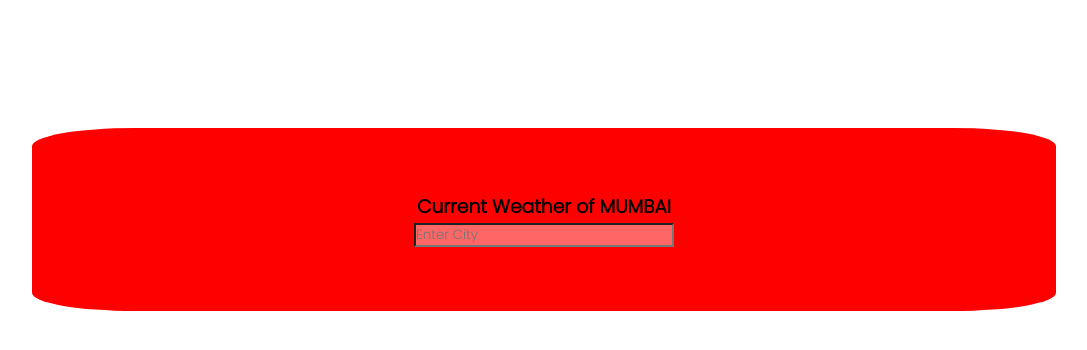
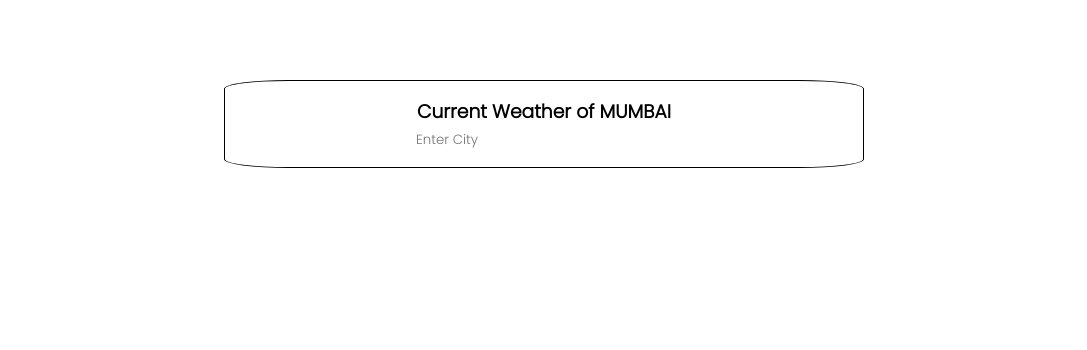
Before and after one commit to HarshHattyangdi/weatherapp, a React (Create React App) app: page / in a window 1280 px wide. Shown: the top 350 px of the page, without its empty margins (96-1183 px from the left). Built offline with nearby package versions, Linux system fonts and the light colour scheme; no server answers.

Commit message:
Giving a clean look to the card component

```diff
--- a/src/style/index.scss
+++ b/src/style/index.scss
@@ -14,9 +14,10 @@ $mycolor: aquamarine;
 }
 
 .card {
-  margin: 10%;
-  padding:5%;
-  background-color: red;
+  margin:5rem 20rem;
+  padding:1rem 10rem;
+  // background-color: red;
+  border: 1px solid black;
   border-radius:10%;
   text-align: center;
 }
@@ -24,7 +25,12 @@ $mycolor: aquamarine;
 .transparent-bg{
   // text-decoration: line-through;
     background: rgba(255,255,255,0.4);
+    border: none;
+    outline: none;
+}
 
+input[type=text]:focus{
+  outline: none;
 }
 
 .brand {
```
